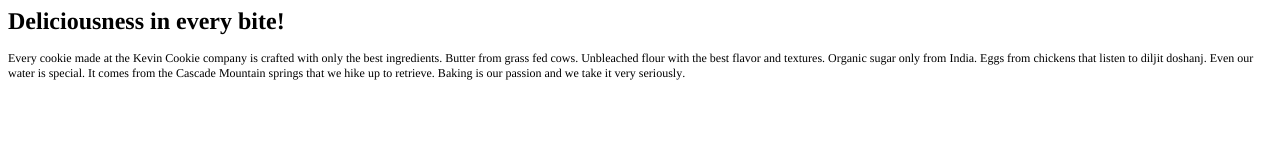
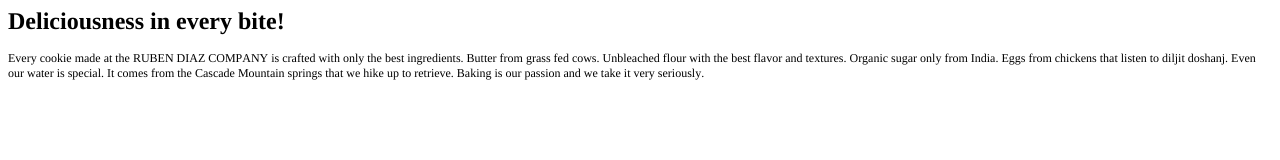
Before and after one commit to sushanbaniya/Cookie2, a plain HTML site: page index.htm in a window 1280 px wide. Drawn offline with Linux system fonts and the light colour scheme.

Commit message:
Changed company name from a new branch

```diff
--- a/index.htm
+++ b/index.htm
@@ -13,6 +13,6 @@
 </head>
 <body>
 <h1 style="margin: 0.0px 0.0px 16.1px 0.0px; font: 24.0px Times; color: #000000; -webkit-text-stroke: #000000"><span class="s1"><b>Deliciousness in every bite!</b></span></h1>
-<p class="p2"><span class="s1">Every cookie made at the Kevin Cookie company is crafted with only the best ingredients. Butter from grass fed cows. Unbleached flour with the best flavor and textures. Organic sugar only from India. Eggs from chickens that listen to diljit doshanj. Even our water is special. It comes from the Cascade Mountain springs that we hike up to retrieve. Baking is our passion and we take it very seriously.</span></p>
+<p class="p2"><span class="s1">Every cookie made at the RUBEN DIAZ COMPANY is crafted with only the best ingredients. Butter from grass fed cows. Unbleached flour with the best flavor and textures. Organic sugar only from India. Eggs from chickens that listen to diljit doshanj. Even our water is special. It comes from the Cascade Mountain springs that we hike up to retrieve. Baking is our passion and we take it very seriously.</span></p>
 </body>
 </html>
```
